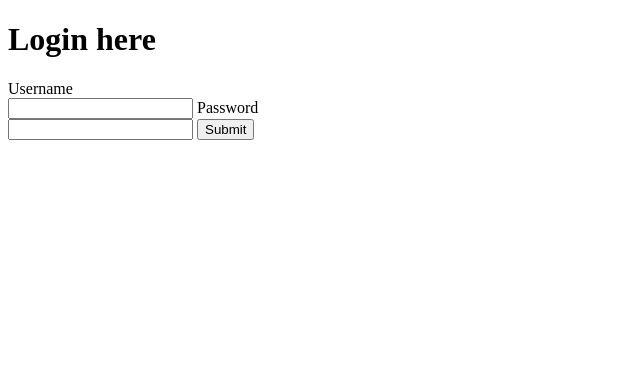
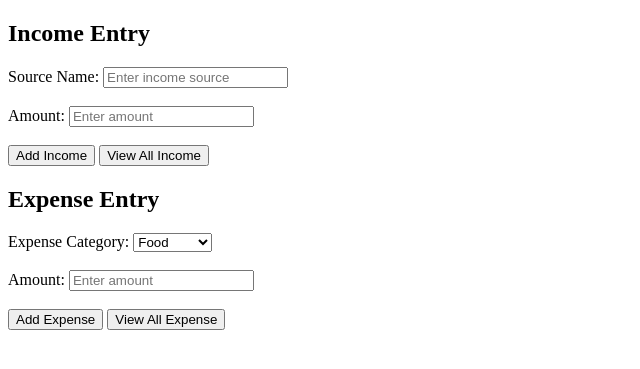
Before and after one commit to kfatima8162/Personal_Expense_Tracker, a Django app: page /login/ in a window 1280 px wide. Shown: the top 369 px of the page, without its empty margins (0-640 px from the left). Run offline with Django 5.2, Linux system fonts and the light colour scheme.

Commit message:
added home.html page

```diff
--- a/personal_expense_tracker/application/templates/home.html
+++ b/personal_expense_tracker/application/templates/home.html
@@ -6,6 +6,37 @@
     <title>Document</title>
 </head>
 <body>
+    <title>Income and Expense Tracker</title>
 
+<h2>Income Entry</h2>
+
+<form>
+    <label>Source Name:</label>
+    <input type="text" name="source_name" placeholder="Enter income source"><br><br>
+
+    <label>Amount:</label>
+    <input type="number" name="income_amount" placeholder="Enter amount"><br><br>
+
+    <input type="submit" value="Add Income">
+    <input type="submit" value="View All Income">
+</form>
+<h2>Expense Entry</h2>
+
+<form>
+    <label>Expense Category:</label>
+    <select name="category">
+        <option value="food">Food</option>
+        <option value="travel">Travel</option>
+        <option value="bills">Bills</option>
+        <option value="savings">Savings</option>
+        <option value="shopping">Shopping</option>
+    </select><br><br>
+
+    <label>Amount:</label>
+    <input type="number" name="expense_amount" placeholder="Enter amount"><br><br>
+    <input type="submit" value="Add Expense">
+    <input type="submit" value="View All Expense">
+
+</form>
 </body>
 </html>
--- a/personal_expense_tracker/application/urls.py
+++ b/personal_expense_tracker/application/urls.py
@@ -1,7 +1,8 @@
 from django.urls import path
-from application.views import register,login
+from application.views import register,login,home
 
 urlpatterns = [
     path('',register,name='register'),
     path('login/',login,name='login'),
+    path('home/',home,name='home')
 ]
--- a/personal_expense_tracker/application/views.py
+++ b/personal_expense_tracker/application/views.py
@@ -1,6 +1,7 @@
 from django.shortcuts import render,redirect
 from django.contrib.auth.models import User
 from django.contrib.auth import login, authenticate
+from django.contrib.auth.decorators import login_required
 # Create your views here.
 def register(request):
     if request.method == 'POST':
@@ -20,8 +21,8 @@ def login(request):
         if user is not None:
             login(request, user)
             return redirect('home')
-    return render(request, 'login.html')
-
+    return render(request, 'home.html')
+@login_required
 def home(request):
     if request== 'POST':
         username = request.POST.get('username')
```
Also changed, not shown: personal_expense_tracker/application/models.py (+6 -2 lines), personal_expense_tracker/application/templates/register.html (+6 -6 lines).
